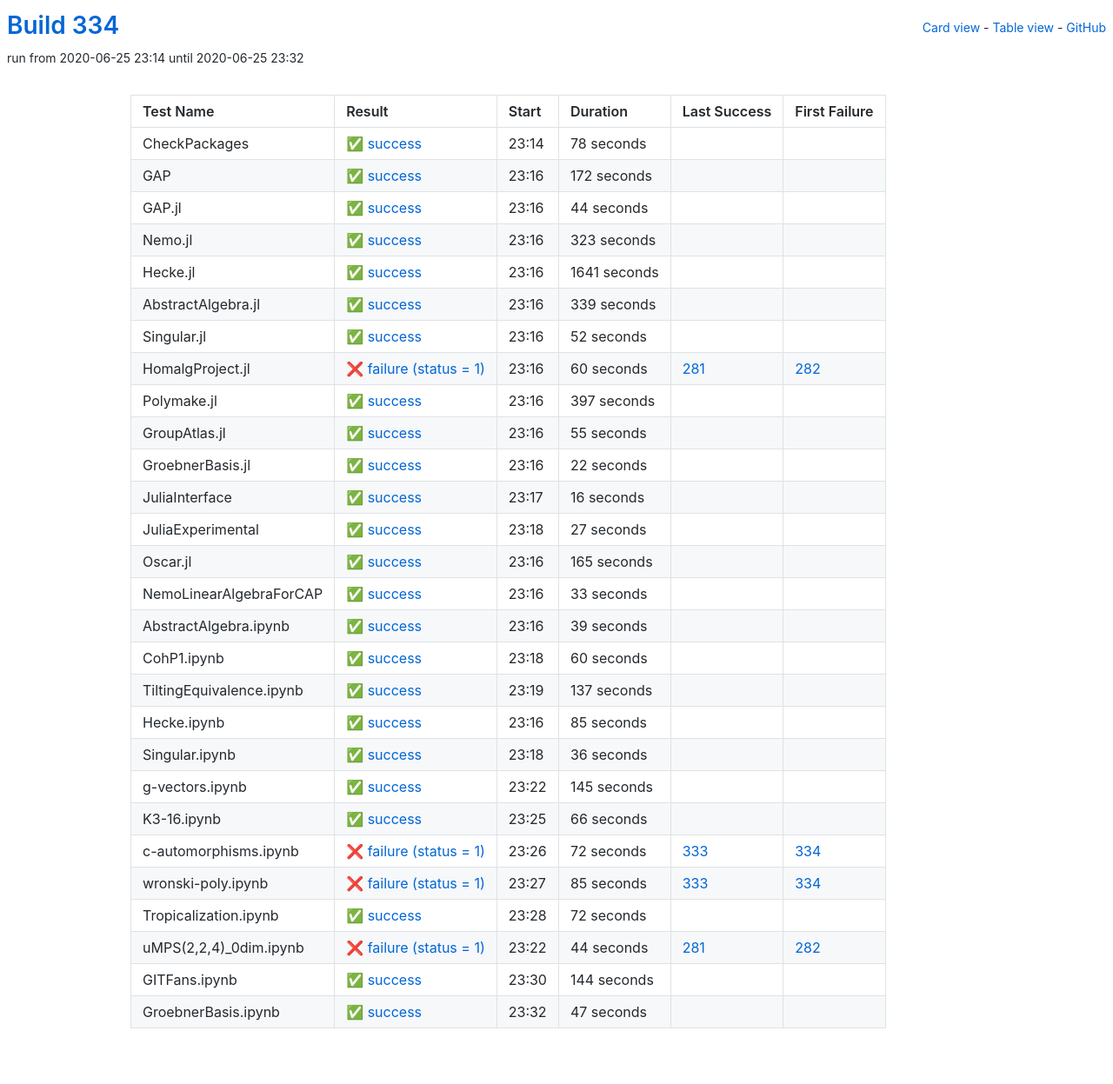
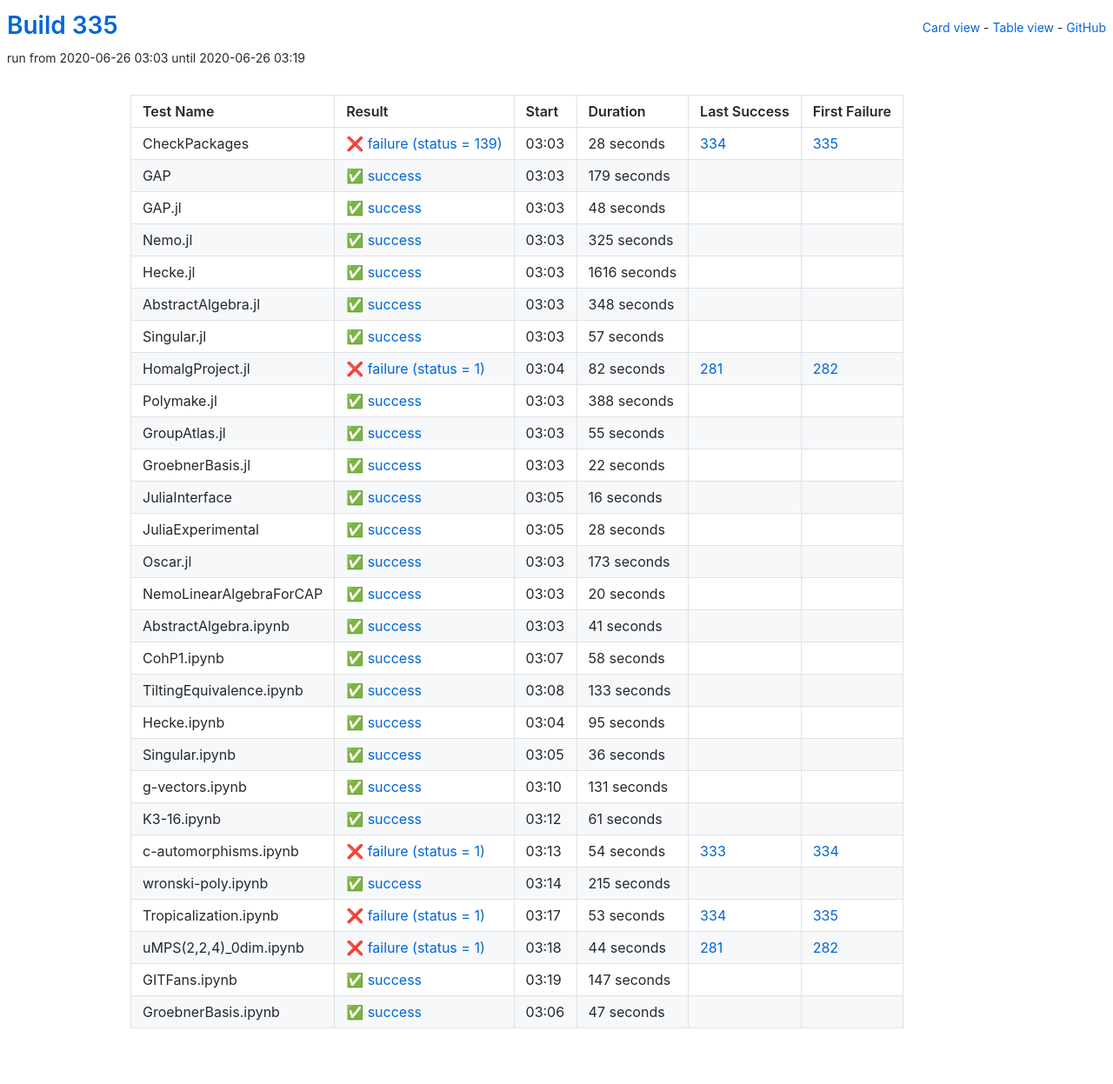
Before and after one commit to oscar-system/oscar-ci-status-stable, a Jekyll site: the page built from table.html, in a window 1280 px wide. Shown: the whole page at 87% size. Built offline with Jekyll 4.4.1, drawn with Linux system fonts in a browser that asks for light colours.

Commit message:
Build #335

```diff
--- a/_data/ci.yml
+++ b/_data/ci.yml
@@ -1,6 +1,6 @@
 ---
-build: 334
-build_url: https://oscarci.mathematik.uni-kl.de/job/oscar-stable/334/
+build: 335
+build_url: https://oscarci.mathematik.uni-kl.de/job/oscar-stable/335/
 job: oscar-stable
 organization: oscar-system
 repo: oscar-ci-status-stable
@@ -8,116 +8,116 @@ repourl: https://github.com/oscar-system/oscar-ci-status-stable
 tests:
 - name: CheckPackages
   id: checkpackages
-  log: https://oscarci.mathematik.uni-kl.de/job/oscar-stable/334/artifact/logs/build-334/CheckPackages.log
-  start: 2020-06-25 23:14
+  log: https://oscarci.mathematik.uni-kl.de/job/oscar-stable/335/artifact/logs/build-335/CheckPackages.log
+  start: 2020-06-26 03:03
+  success: false
+  exitcode: 139
+  status: failure
+  duration: 28
+  last_success: 334
+  last_success_url: https://oscarci.mathematik.uni-kl.de/job/oscar-stable/334/
+  first_failure: 335
+  first_failure_url: https://oscarci.mathematik.uni-kl.de/job/oscar-stable/335/
+- name: GAP
+  id: gap
+  log: https://oscarci.mathematik.uni-kl.de/job/oscar-stable/335/artifact/logs/build-335/GAP.log
+  start: 2020-06-26 03:03
   success: true
   exitcode: 0
   status: success
-  duration: 78
-  last_success: false
-  last_success_url:
-  first_failure: false
-  first_failure_url:
-- name: GAP
-  id: gap
-  log: https://oscarci.mathematik.uni-kl.de/job/oscar-stable/334/artifact/logs/build-334/GAP.log
-  start: 2020-06-25 23:16
-  success: true
-  exitcode: 0
-  status: success
-  duration: 172
+  duration: 179
   last_success: false
   last_success_url:
   first_failure: false
   first_failure_url:
 - name: GAP.jl
   id: gap-jl
-  log: https://oscarci.mathematik.uni-kl.de/job/oscar-stable/334/artifact/logs/build-334/GAP.jl.log
-  start: 2020-06-25 23:16
+  log: https://oscarci.mathematik.uni-kl.de/job/oscar-stable/335/artifact/logs/build-335/GAP.jl.log
+  start: 2020-06-26 03:03
   success: true
   exitcode: 0
   status: success
-  duration: 44
+  duration: 48
   last_success: false
   last_success_url:
   first_failure: false
   first_failure_url:
 - name: Nemo.jl
   id: nemo-jl
-  log: https://oscarci.mathematik.uni-kl.de/job/oscar-stable/334/artifact/logs/build-334/Nemo.jl.log
-  start: 2020-06-25 23:16
+  log: https://oscarci.mathematik.uni-kl.de/job/oscar-stable/335/artifact/logs/build-335/Nemo.jl.log
+  start: 2020-06-26 03:03
   success: true
   exitcode: 0
   status: success
-  duration: 323
+  duration: 325
   last_success: false
   last_success_url:
   first_failure: false
   first_failure_url:
 - name: Hecke.jl
   id: hecke-jl
-  log: https://oscarci.mathematik.uni-kl.de/job/oscar-stable/334/artifact/logs/build-334/Hecke.jl.log
-  start: 2020-06-25 23:16
+  log: https://oscarci.mathematik.uni-kl.de/job/oscar-stable/335/artifact/logs/build-335/Hecke.jl.log
+  start: 2020-06-26 03:03
   success: true
   exitcode: 0
   status: success
-  duration: 1641
+  duration: 1616
   last_success: false
   last_success_url:
   first_failure: false
   first_failure_url:
 - name: AbstractAlgebra.jl
   id: abstractalgebra-jl
-  log: https://oscarci.mathematik.uni-kl.de/job/oscar-stable/334/artifact/logs/build-334/AbstractAlgebra.jl.log
-  start: 2020-06-25 23:16
+  log: https://oscarci.mathematik.uni-kl.de/job/oscar-stable/335/artifact/logs/build-335/AbstractAlgebra.jl.log
+  start: 2020-06-26 03:03
   success: true
   exitcode: 0
   status: success
-  duration: 339
+  duration: 348
   last_success: false
   last_success_url:
   first_failure: false
   first_failure_url:
 - name: Singular.jl
   id: singular-jl
-  log: https://oscarci.mathematik.uni-kl.de/job/oscar-stable/334/artifact/logs/build-334/Singular.jl.log
-  start: 2020-06-25 23:16
+  log: https://oscarci.mathematik.uni-kl.de/job/oscar-stable/335/artifact/logs/build-335/Singular.jl.log
+  start: 2020-06-26 03:03
   success: true
   exitcode: 0
   status: success
-  duration: 52
+  duration: 57
   last_success: false
   last_success_url:
   first_failure: false
   first_failure_url:
 - name: HomalgProject.jl
   id: homalgproject-jl
-  log: https://oscarci.mathematik.uni-kl.de/job/oscar-stable/334/artifact/logs/build-334/HomalgProject.jl.log
-  start: 2020-06-25 23:16
+  log: https://oscarci.mathematik.uni-kl.de/job/oscar-stable/335/artifact/logs/build-335/HomalgProject.jl.log
+  start: 2020-06-26 03:04
   success: false
   exitcode: 1
   status: failure
-  duration: 60
+  duration: 82
   last_success: 281
   last_success_url: https://oscarci.mathematik.uni-kl.de/job/oscar-stable/281/
   first_failure: 282
   first_failure_url: https://oscarci.mathematik.uni-kl.de/job/oscar-stable/282/
 - name: Polymake.jl
   id: polymake-jl
-  log: https://oscarci.mathematik.uni-kl.de/job/oscar-stable/334/artifact/logs/build-334/Polymake.jl.log
-  start: 2020-06-25 23:16
+  log: https://oscarci.mathematik.uni-kl.de/job/oscar-stable/335/artifact/logs/build-335/Polymake.jl.log
+  start: 2020-06-26 03:03
   success: true
   exitcode: 0
   status: success
-  duration: 397
+  duration: 388
   last_success: false
   last_success_url:
   first_failure: false
   first_failure_url:
 - name: GroupAtlas.jl
   id: groupatlas-jl
-  log: https://oscarci.mathematik.uni-kl.de/job/oscar-stable/334/artifact/logs/build-334/GroupAtlas.jl.log
-  start: 2020-06-25 23:16
+  log: https://oscarci.mathematik.uni-kl.de/job/oscar-stable/335/artifact/logs/build-335/GroupAtlas.jl.log
+  start: 2020-06-26 03:03
   success: true
   exitcode: 0
   status: success
@@ -128,8 +128,8 @@ tests:
   first_failure_url:
 - name: GroebnerBasis.jl
   id: groebnerbasis-jl
-  log: https://oscarci.mathematik.uni-kl.de/job/oscar-stable/334/artifact/logs/build-334/GroebnerBasis.jl.log
-  start: 2020-06-25 23:16
+  log: https://oscarci.mathematik.uni-kl.de/job/oscar-stable/335/artifact/logs/build-335/GroebnerBasis.jl.log
+  start: 2020-06-26 03:03
   success: true
   exitcode: 0
   status: success
@@ -140,8 +140,8 @@ tests:
   first_failure_url:
 - name: JuliaInterface
   id: juliainterface
-  log: https://oscarci.mathematik.uni-kl.de/job/oscar-stable/334/artifact/logs/build-334/JuliaInterface.log
-  start: 2020-06-25 23:17
+  log: https://oscarci.mathematik.uni-kl.de/job/oscar-stable/335/artifact/logs/build-335/JuliaInterface.log
+  start: 2020-06-26 03:05
   success: true
   exitcode: 0
   status: success
@@ -152,92 +152,92 @@ tests:
   first_failure_url:
 - name: JuliaExperimental
   id: juliaexperimental
-  log: https://oscarci.mathematik.uni-kl.de/job/oscar-stable/334/artifact/logs/build-334/JuliaExperimental.log
-  start: 2020-06-25 23:18
+  log: https://oscarci.mathematik.uni-kl.de/job/oscar-stable/335/artifact/logs/build-335/JuliaExperimental.log
+  start: 2020-06-26 03:05
   success: true
   exitcode: 0
   status: success
-  duration: 27
+  duration: 28
   last_success: false
   last_success_url:
   first_failure: false
   first_failure_url:
 - name: Oscar.jl
   id: oscar-jl
-  log: https://oscarci.mathematik.uni-kl.de/job/oscar-stable/334/artifact/logs/build-334/Oscar.jl.log
-  start: 2020-06-25 23:16
+  log: https://oscarci.mathematik.uni-kl.de/job/oscar-stable/335/artifact/logs/build-335/Oscar.jl.log
+  start: 2020-06-26 03:03
   success: true
   exitcode: 0
   status: success
-  duration: 165
+  duration: 173
   last_success: false
   last_success_url:
   first_failure: false
   first_failure_url:
 - name: NemoLinearAlgebraForCAP
   id: nemolinearalgebraforcap
-  log: https://oscarci.mathematik.uni-kl.de/job/oscar-stable/334/artifact/logs/build-334/NemoLinearAlgebraForCAP.log
-  start: 2020-06-25 23:16
+  log: https://oscarci.mathematik.uni-kl.de/job/oscar-stable/335/artifact/logs/build-335/NemoLinearAlgebraForCAP.log
+  start: 2020-06-26 03:03
   success: true
   exitcode: 0
   status: success
-  duration: 33
+  duration: 20
   last_success: false
   last_success_url:
   first_failure: false
   first_failure_url:
 - name: AbstractAlgebra.ipynb
   id: abstractalgebra-ipynb
-  log: https://oscarci.mathematik.uni-kl.de/job/oscar-stable/334/artifact/logs/build-334/AbstractAlgebra.ipynb.log
-  start: 2020-06-25 23:16
+  log: https://oscarci.mathematik.uni-kl.de/job/oscar-stable/335/artifact/logs/build-335/AbstractAlgebra.ipynb.log
+  start: 2020-06-26 03:03
   success: true
   exitcode: 0
   status: success
-  duration: 39
+  duration: 41
   last_success: false
   last_success_url:
   first_failure: false
   first_failure_url:
 - name: CohP1.ipynb
   id: cohp1-ipynb
-  log: https://oscarci.mathematik.uni-kl.de/job/oscar-stable/334/artifact/logs/build-334/CohP1.ipynb.log
-  start: 2020-06-25 23:18
+  log: https://oscarci.mathematik.uni-kl.de/job/oscar-stable/335/artifact/logs/build-335/CohP1.ipynb.log
+  start: 2020-06-26 03:07
   success: true
   exitcode: 0
   status: success
-  duration: 60
+  duration: 58
   last_success: false
   last_success_url:
   first_failure: false
   first_failure_url:
 - name: TiltingEquivalence.ipynb
   id: tiltingequivalence-ipynb
-  log: https://oscarci.mathematik.uni-kl.de/job/oscar-stable/334/artifact/logs/build-334/TiltingEquivalence.ipynb.log
-  start: 2020-06-25 23:19
+  log: https://oscarci.mathematik.uni-kl.de/job/oscar-stable/335/artifact/logs/build-335/TiltingEquivalence.ipynb.log
+  start: 2020-06-26 03:08
   success: true
   exitcode: 0
   status: success
-  duration: 137
+  duration: 133
   last_success: false
   last_success_url:
   first_failure: false
   first_failure_url:
 - name: Hecke.ipynb
   id: hecke-ipynb
-  log: https://oscarci.mathematik.uni-kl.de/job/oscar-stable/334/artifact/logs/build-334/Hecke.ipynb.log
-  start: 2020-06-25 23:16
+  log: https://oscarci.mathematik.uni-kl.de/job/oscar-stable/335/artifact/logs/build-335/Hecke.ipynb.log
+  start: 2020-06-26 03:04
   success: true
   exitcode: 0
   status: success
-  duration: 85
+  duration: 95
   last_success: false
   last_success_url:
   first_failure: false
   first_failure_url:
 - name: Singular.ipynb
   id: singular-ipynb
-  log: https://oscarci.mathematik.uni-kl.de/job/oscar-stable/334/artifact/logs/build-334/Singular.ipynb.log
-  start: 2020-06-25 23:18
+  log: https://oscarci.mathematik.uni-kl.de/job/oscar-stable/335/artifact/logs/build-335/Singular.ipynb.log
+  start: 2020-06-26 03:05
   success: true
   exitcode: 0
   status: success
@@ -248,68 +248,68 @@ tests:
   first_failure_url:
 - name: g-vectors.ipynb
   id: g-vectors-ipynb
-  log: https://oscarci.mathematik.uni-kl.de/job/oscar-stable/334/artifact/logs/build-334/g-vectors.ipynb.log
-  start: 2020-06-25 23:22
+  log: https://oscarci.mathematik.uni-kl.de/job/oscar-stable/335/artifact/logs/build-335/g-vectors.ipynb.log
+  start: 2020-06-26 03:10
   success: true
   exitcode: 0
   status: success
-  duration: 145
+  duration: 131
   last_success: false
   last_success_url:
   first_failure: false
   first_failure_url:
 - name: K3-16.ipynb
   id: k3-16-ipynb
-  log: https://oscarci.mathematik.uni-kl.de/job/oscar-stable/334/artifact/logs/build-334/K3-16.ipynb.log
-  start: 2020-06-25 23:25
+  log: https://oscarci.mathematik.uni-kl.de/job/oscar-stable/335/artifact/logs/build-335/K3-16.ipynb.log
+  start: 2020-06-26 03:12
   success: true
   exitcode: 0
   status: success
-  duration: 66
+  duration: 61
   last_success: false
   last_success_url:
   first_failure: false
   first_failure_url:
 - name: c-automorphisms.ipynb
   id: c-automorphisms-ipynb
-  log: https://oscarci.mathematik.uni-kl.de/job/oscar-stable/334/artifact/logs/build-334/c-automorphisms.ipynb.log
-  start: 2020-06-25 23:26
+  log: https://oscarci.mathematik.uni-kl.de/job/oscar-stable/335/artifact/logs/build-335/c-automorphisms.ipynb.log
+  start: 2020-06-26 03:13
   success: false
   exitcode: 1
   status: failure
-  duration: 72
+  duration: 54
   last_success: 333
   last_success_url: https://oscarci.mathematik.uni-kl.de/job/oscar-stable/333/
   first_failure: 334
   first_failure_url: https://oscarci.mathematik.uni-kl.de/job/oscar-stable/334/
 - name: wronski-poly.ipynb
   id: wronski-poly-ipynb
-  log: https://oscarci.mathematik.uni-kl.de/job/oscar-stable/334/artifact/logs/build-334/wronski-poly.ipynb.log
-  start: 2020-06-25 23:27
-  success: false
-  exitcode: 1
-  status: failure
-  duration: 85
-  last_success: 333
-  last_success_url: https://oscarci.mathematik.uni-kl.de/job/oscar-stable/333/
-  first_failure: 334
-  first_failure_url: https://oscarci.mathematik.uni-kl.de/job/oscar-stable/334/
-- name: Tropicalization.ipynb
-  id: tropicalization-ipynb
-  log: https://oscarci.mathematik.uni-kl.de/job/oscar-stable/334/artifact/logs/build-334/Tropicalization.ipynb.log
-  start: 2020-06-25 23:28
+  log: https://oscarci.mathematik.uni-kl.de/job/oscar-stable/335/artifact/logs/build-335/wronski-poly.ipynb.log
+  start: 2020-06-26 03:14
   success: true
   exitcode: 0
   status: success
-  duration: 72
+  duration: 215
   last_success: false
   last_success_url:
   first_failure: false
   first_failure_url:
+- name: Tropicalization.ipynb
+  id: tropicalization-ipynb
+  log: https://oscarci.mathematik.uni-kl.de/job/oscar-stable/335/artifact/logs/build-335/Tropicalization.ipynb.log
+  start: 2020-06-26 03:17
+  success: false
+  exitcode: 1
+  status: failure
+  duration: 53
+  last_success: 334
+  last_success_url: https://oscarci.mathematik.uni-kl.de/job/oscar-stable/334/
+  first_failure: 335
+  first_failure_url: https://oscarci.mathematik.uni-kl.de/job/oscar-stable/335/
 - name: uMPS(2,2,4)_0dim.ipynb
   id: umps-2-2-4-0dim-ipynb
-  log: https://oscarci.mathematik.uni-kl.de/job/oscar-stable/334/artifact/logs/build-334/uMPS-2-2-4-_0dim.ipynb.log
-  start: 2020-06-25 23:22
+  log: https://oscarci.mathematik.uni-kl.de/job/oscar-stable/335/artifact/logs/build-335/uMPS-2-2-4-_0dim.ipynb.log
+  start: 2020-06-26 03:18
   success: false
   exitcode: 1
   status: failure
@@ -320,20 +320,20 @@ tests:
   first_failure_url: https://oscarci.mathematik.uni-kl.de/job/oscar-stable/282/
 - name: GITFans.ipynb
   id: gitfans-ipynb
-  log: https://oscarci.mathematik.uni-kl.de/job/oscar-stable/334/artifact/logs/build-334/GITFans.ipynb.log
-  start: 2020-06-25 23:30
+  log: https://oscarci.mathematik.uni-kl.de/job/oscar-stable/335/artifact/logs/build-335/GITFans.ipynb.log
+  start: 2020-06-26 03:19
   success: true
   exitcode: 0
   status: success
-  duration: 144
+  duration: 147
   last_success: false
   last_success_url:
   first_failure: false
   first_failure_url:
 - name: GroebnerBasis.ipynb
   id: groebnerbasis-ipynb
-  log: https://oscarci.mathematik.uni-kl.de/job/oscar-stable/334/artifact/logs/build-334/GroebnerBasis.ipynb.log
-  start: 2020-06-25 23:32
+  log: https://oscarci.mathematik.uni-kl.de/job/oscar-stable/335/artifact/logs/build-335/GroebnerBasis.ipynb.log
+  start: 2020-06-26 03:06
   success: true
   exitcode: 0
   status: success
```
Also changed, not shown: README.md.
